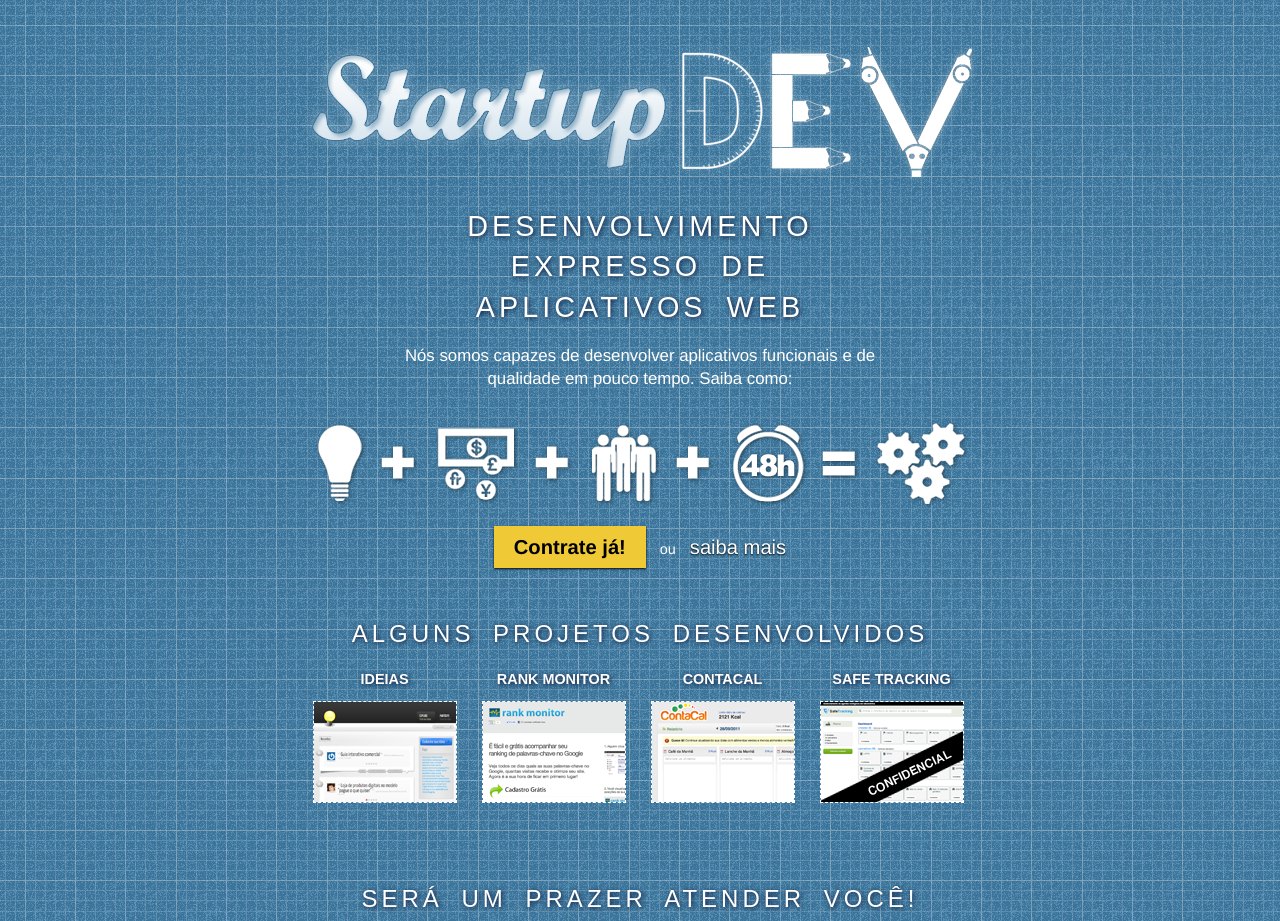
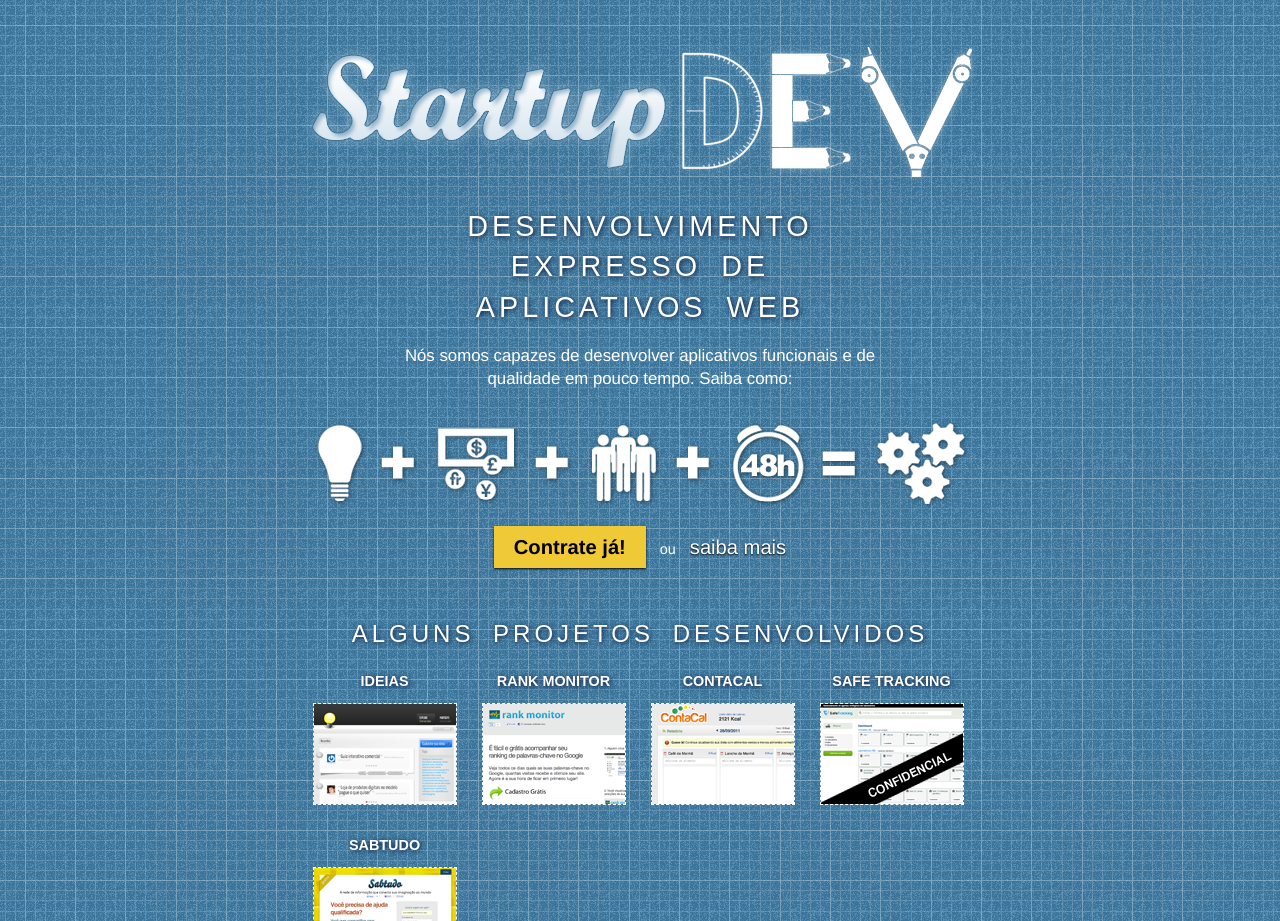
Before and after one commit to marciomarques/startupdev.github.com, a Jekyll site: the page built from index.html, in a window 1280 px wide, cut to the strip 0-921 px from the top of the page. Built offline with Jekyll 4.4.1, drawn with Linux system fonts in a browser that asks for light colours; nearby versions of some CDN libraries; some web fonts are replaced.

Commit message:
Adding Sabetudo.

```diff
--- a/css/styles.css
+++ b/css/styles.css
@@ -355,11 +355,11 @@
 }
 
 section[role="main"] ul#projects {
-  height: 164px;
+  height: 320px;
 }
 
 section[role="main"] ul#projects li {
-  margin: 0 2px;
+  margin: 2px;
   padding: 0 9px;
   width: 147px;
   text-align: center;
@@ -382,6 +382,7 @@
   -webkit-border-radius: 4px;
   border-radius: 4px;
   cursor: pointer;
+  margin: 0 2px;
 }
 
 section[role="main"] ul#projects li.confidential {
--- a/index.html
+++ b/index.html
@@ -146,6 +146,10 @@
     <h4>Safe Tracking</h4>
     <p><img src="/images/apps/safe-tracking.png" width="142" height="100" alt="Safe Tracking" /></p>
   </li>
+  <li>
+    <h4>Sabtudo</h4>
+    <p><a href="http://www.sabtudo.com.br/" rel="external"><img src="/images/apps/sabtudo.png" width="142" height="100" alt="Sabtudo" /></a></p>
+  </li>
 </ul>
 
 <div id="signup">
```
Also changed, not shown: images/apps/sabtudo.png (added).
